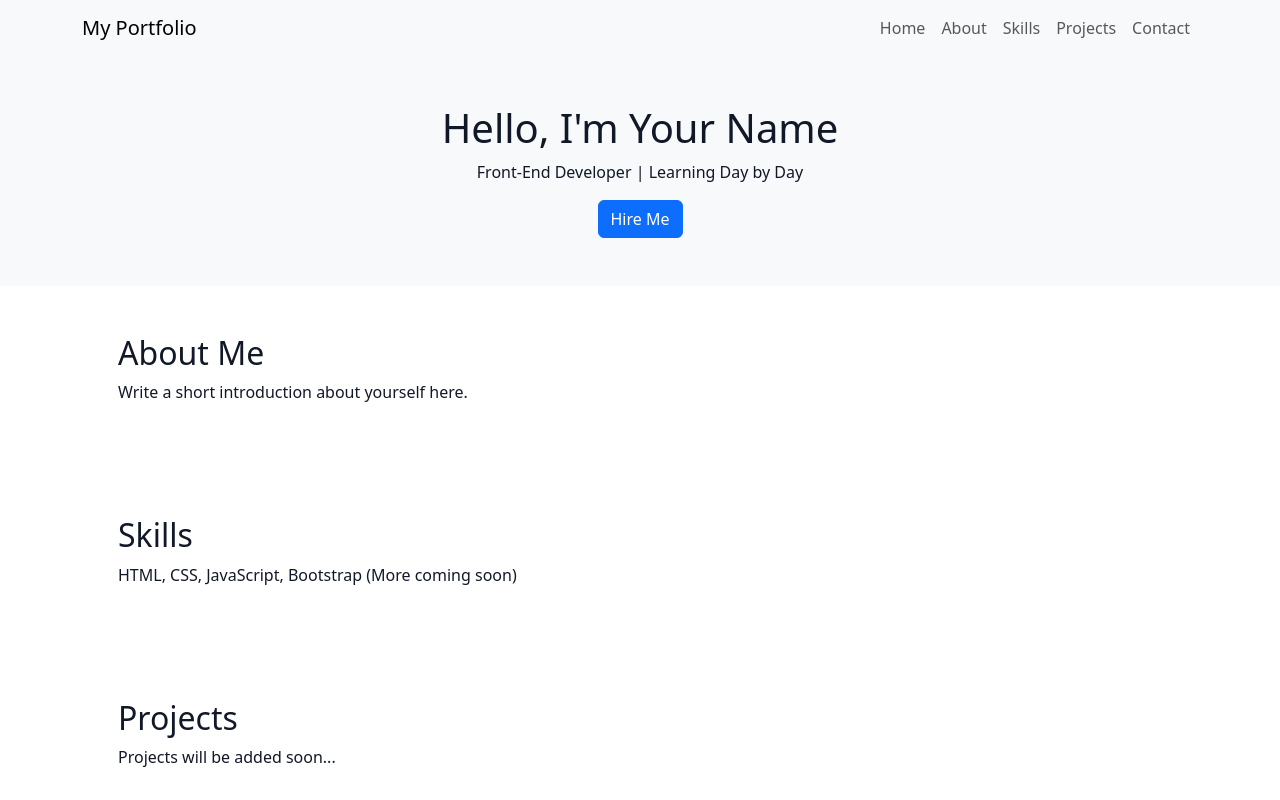
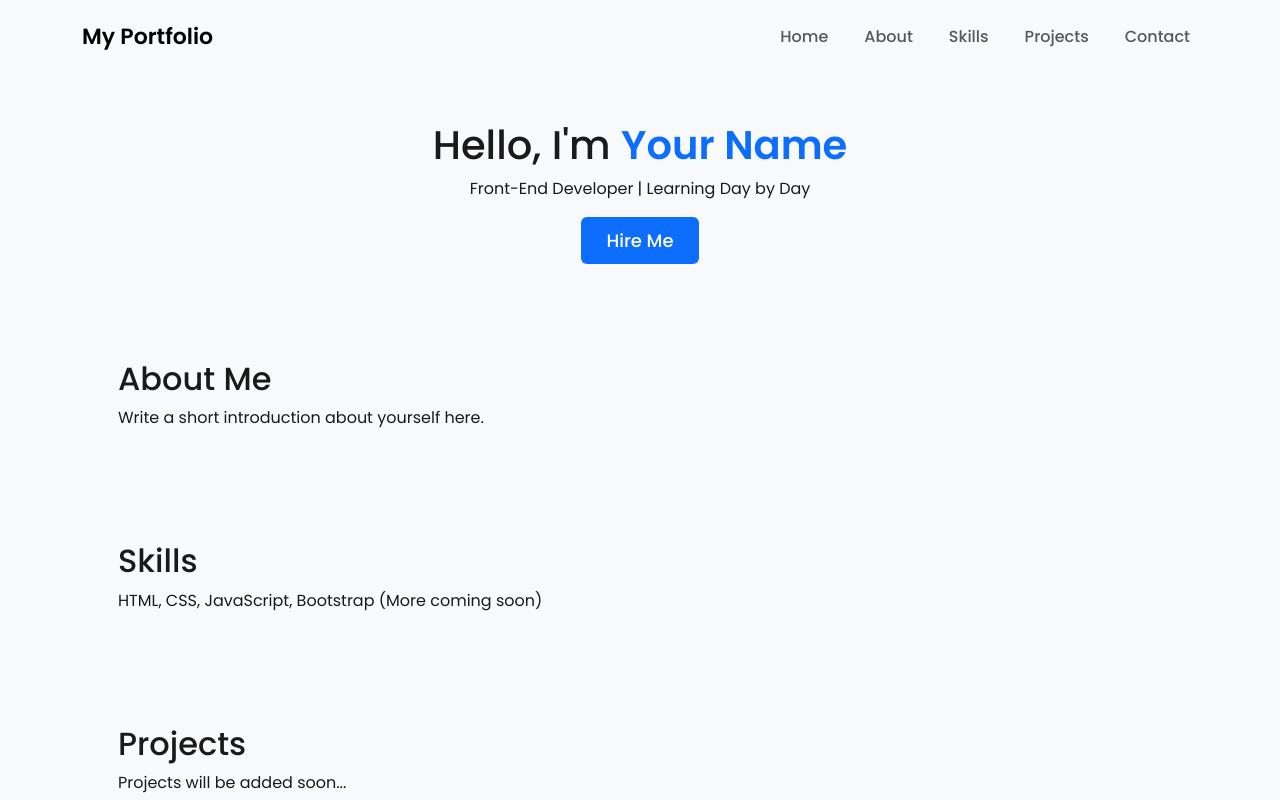
Before and after one commit to MoazzamMushtaq77/portfolio, a plain HTML site: page index.html in a window 1280 px wide. Shown: the top 800 px of the page. Drawn offline with nearby package versions, Linux system fonts and the light colour scheme.

Commit message:
Sprint-3: Theme + initial styling added

```diff
--- a/css/style.css
+++ b/css/style.css
@@ -1,4 +1,68 @@
-/* Simple starter styles */
+:root {
+  --primary: #0d6efd;
+  --accent: #00bcd4;
+  --dark: #1a1a1a;
+  --light: #ffffff;
+  --bg-light: #f8f9fa;
+
+  --font-main: 'Poppins', sans-serif;
+}
+
+* {
+  margin: 0;
+  padding: 0;
+  box-sizing: border-box;
+  scroll-behavior: smooth;
+}
+
+body {
+  font-family: var(--font-main);
+  background: var(--bg-light);
+  color: var(--dark);
+}
+
+.navbar {
+  padding: 15px 0;
+}
+
+.navbar-brand {
+  font-weight: 600;
+  font-size: 22px;
+}
+
+.nav-link {
+  margin-left: 20px;
+  font-weight: 500;
+  transition: 0.3s;
+}
+
+.nav-link:hover {
+  color: var(--primary) !important;
+}
+
+section {
+  padding: 80px 0;
+}
+
+section.text-center {
+  background: var(--light);
+}
+
+section h1 span {
+  color: var(--primary);
+  font-weight: 600;
+}
+
+.btn-primary {
+  background: var(--primary);
+  border: none;
+  padding: 10px 25px;
+  font-size: 18px;
+  font-weight: 500;
+}
+
+
+/* Simple starter styles
 :root{
   --primary: #0d6efd;
   --bg: #ffffff;
@@ -15,4 +79,4 @@ body{
 
 main h1 strong{
   color: var(--primary);
-}
+} */
--- a/index.html
+++ b/index.html
@@ -7,6 +7,8 @@
 
     <!-- Bootstrap CDN -->
     <link href="https://cdn.jsdelivr.net/npm/bootstrap@5.3.2/dist/css/bootstrap.min.css" rel="stylesheet">
+
+    <link href="https://fonts.googleapis.com/css2?family=Poppins:wght@300;400;500;600;700&display=swap" rel="stylesheet">
 
     <!-- Custom CSS -->
     <link rel="stylesheet" href="css/style.css">
```
